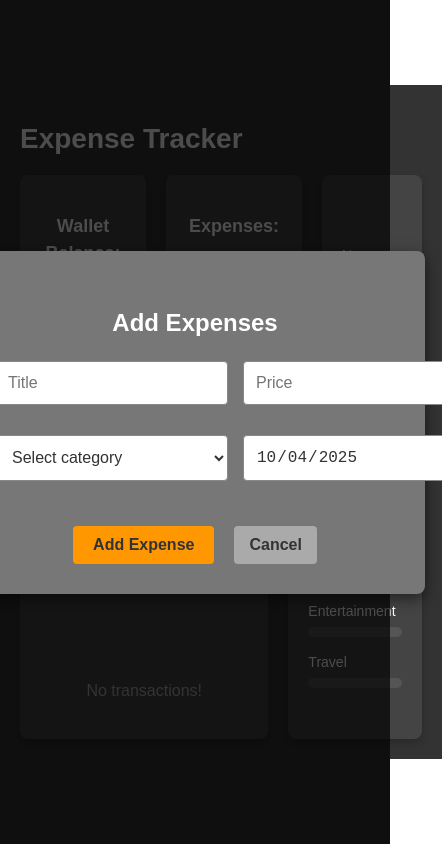
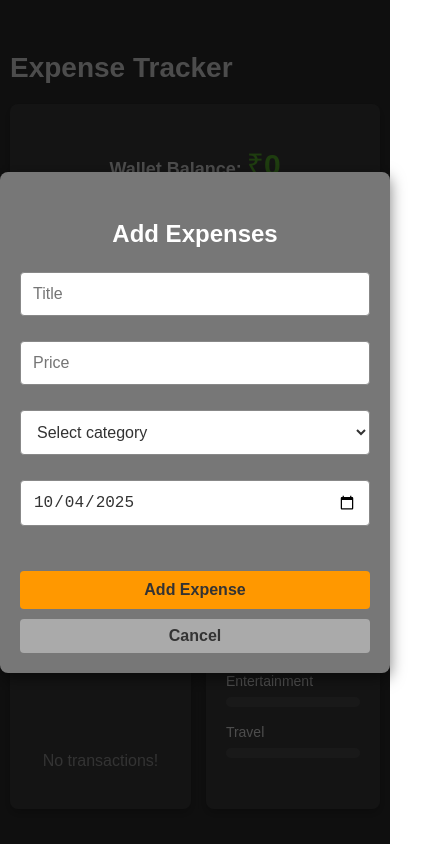
Before and after one commit to Gnanavardhan961/expense-tracker, a React (Vite) app: page / in a window 390 px wide. Both pictures are taken after a click on the button "+ Add Expense". Shown: the whole page, 442 px wide, since content can reach past the window. Built offline with nearby package versions, Linux system fonts and the light colour scheme.

Commit message:
Fix: Updated App.jsx and App.css to pass Cypress Expense Tracker tests

```diff
--- a/src/App.css
+++ b/src/App.css
@@ -1,6 +1,3 @@
-/* App.css */
-
-/* --- Variables --- */
 :root {
   --bg-dark: #333333;
   --bg-light: #555555;
@@ -37,7 +34,7 @@ body {
   color: var(--text-light);
 }
 
-/* --- Layout Grids --- */
+/* --- Layout Grids (Desktop View) --- */
 .top-row-grid {
   display: grid;
   grid-template-columns: repeat(3, 1fr);
@@ -47,7 +44,7 @@ body {
 
 .bottom-row-grid {
   display: grid;
-  grid-template-columns: 2fr 1fr; /* Transactions wider than Top Expenses */
+  grid-template-columns: 2fr 1fr;
   gap: 20px;
 }
 
@@ -63,8 +60,8 @@ body {
   align-items: center;
 }
 
-/* Specific Card Styles */
-.balance-card, .expenses-card {
+.balance-card,
+.expenses-card {
   text-align: center;
 }
 
@@ -95,7 +92,6 @@ body {
   color: var(--text-light);
   font-size: 14px;
 }
-
 
 /* --- Buttons --- */
 .btn {
@@ -181,7 +177,8 @@ body {
   font-weight: bold;
 }
 
-.edit-btn, .delete-btn {
+.edit-btn,
+.delete-btn {
   background: none;
   border: none;
   cursor: pointer;
@@ -219,7 +216,6 @@ body {
   height: 100%;
   transition: width 0.5s ease-in-out;
 }
-
 
 /* --- Modals --- */
 .modal-overlay {
@@ -262,13 +258,11 @@ body {
   font-size: 16px;
 }
 
-/* Income Modal Specifics */
 .income-modal .modal-form-row {
   display: flex;
   flex-direction: column;
 }
 
-/* Expense Modal Grid */
 .expense-modal .modal-form-grid {
   display: grid;
   grid-template-columns: 1fr 1fr;
@@ -288,13 +282,13 @@ body {
 }
 
 .income-modal .primary {
-  background-color: var(--color-orange); /* Match "Add Balance" button color */
+  background-color: var(--color-orange);
   color: var(--bg-dark);
   font-weight: bold;
 }
 
 .expense-modal .expense-primary {
-    background-color: var(--color-orange); /* Match "Add Expense" button color */
+  background-color: var(--color-orange);
   color: var(--bg-dark);
   font-weight: bold;
 }
@@ -303,3 +297,37 @@ body {
   background-color: #aaaaaa;
   color: var(--bg-dark);
 }
+
+/* --- Responsive --- */
+@media (max-width: 600px) {
+  .app-container {
+    padding: 10px;
+    margin: 20px auto;
+  }
+
+  .top-row-grid {
+    grid-template-columns: 1fr;
+    gap: 15px;
+  }
+
+  .bottom-row-grid {
+    grid-template-columns: 1fr;
+    gap: 15px;
+  }
+
+  .modal-content {
+    width: 90%;
+    max-width: 350px;
+    padding: 20px;
+  }
+
+  .expense-modal .modal-form-grid {
+    grid-template-columns: 1fr;
+    gap: 10px;
+  }
+
+  .modal-actions {
+    flex-direction: column;
+    gap: 10px;
+  }
+}
--- a/src/App.jsx
+++ b/src/App.jsx
@@ -51,9 +51,12 @@ function App() {
   const openExpenseModal = () => setIsExpenseModalOpen(true);
   const closeExpenseModal = () => setIsExpenseModalOpen(false);
 
+  // FIX: Map the input name 'price' used by tests to your state name 'amount'
   const handleExpenseChange = (e) => {
     const { name, value } = e.target;
-    setExpenseForm({ ...expenseForm, [name]: value });
+    // If the input name is 'price', update the 'amount' state property
+    const stateName = name === 'price' ? 'amount' : name;
+    setExpenseForm({ ...expenseForm, [stateName]: value });
   };
 
   // Function to add a new income transaction
@@ -74,6 +77,7 @@ function App() {
 
   // Function to add a new expense transaction
   const addExpense = () => {
+    // Note: The expenseForm.amount is being updated correctly by handleExpenseChange
     if (!expenseForm.title || !expenseForm.amount) return;
     const newTx = {
       id: Date.now(),
@@ -220,7 +224,8 @@ function App() {
               />
             </div>
             <div className="modal-actions">
-              <button className="btn modal-add-btn primary" onClick={addIncome}>Add Balance</button>
+              {/* FIX 1: Added type="submit" for test "Adds an income successfully" */}
+              <button className="btn modal-add-btn primary" onClick={addIncome} type="submit">Add Balance</button>
               <button className="btn modal-cancel-btn" onClick={closeIncomeModal}>Cancel</button>
             </div>
           </div>
@@ -243,7 +248,8 @@ function App() {
               />
               <input
                 type="number"
-                name="amount"
+                // FIX 2: Changed name from "amount" to "price" for all expense-related tests
+                name="price"
                 placeholder="Price"
                 value={expenseForm.amount}
                 onChange={handleExpenseChange}
```
Lines whose indentation alone changed are shown as unchanged.
